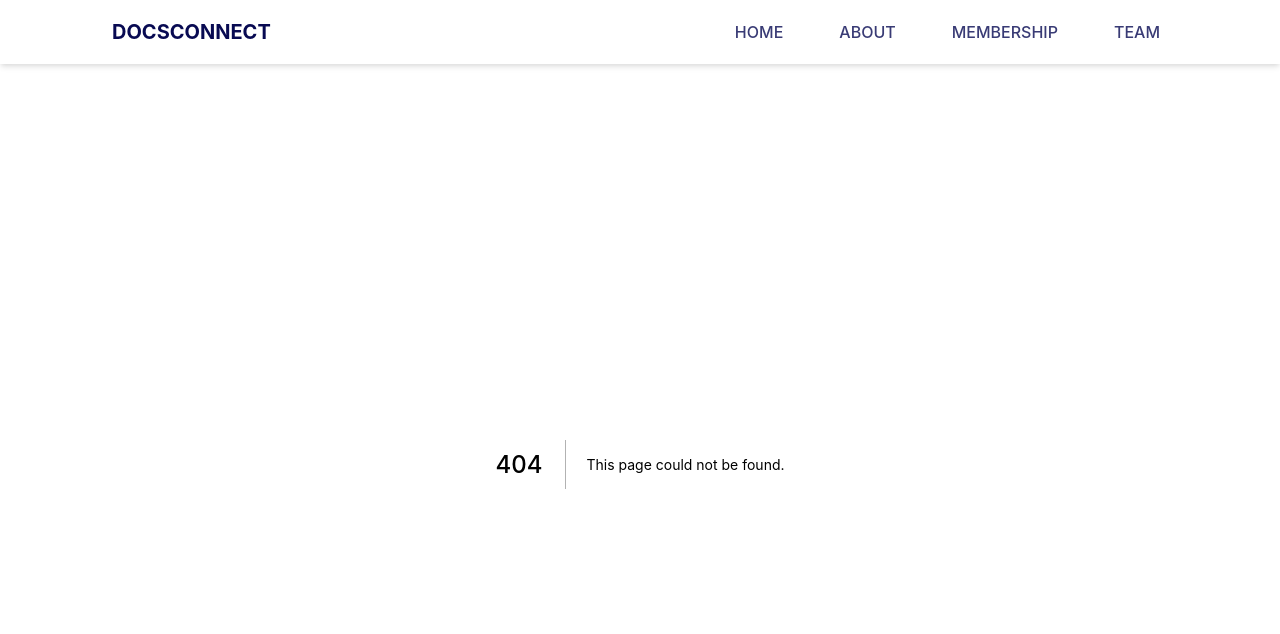
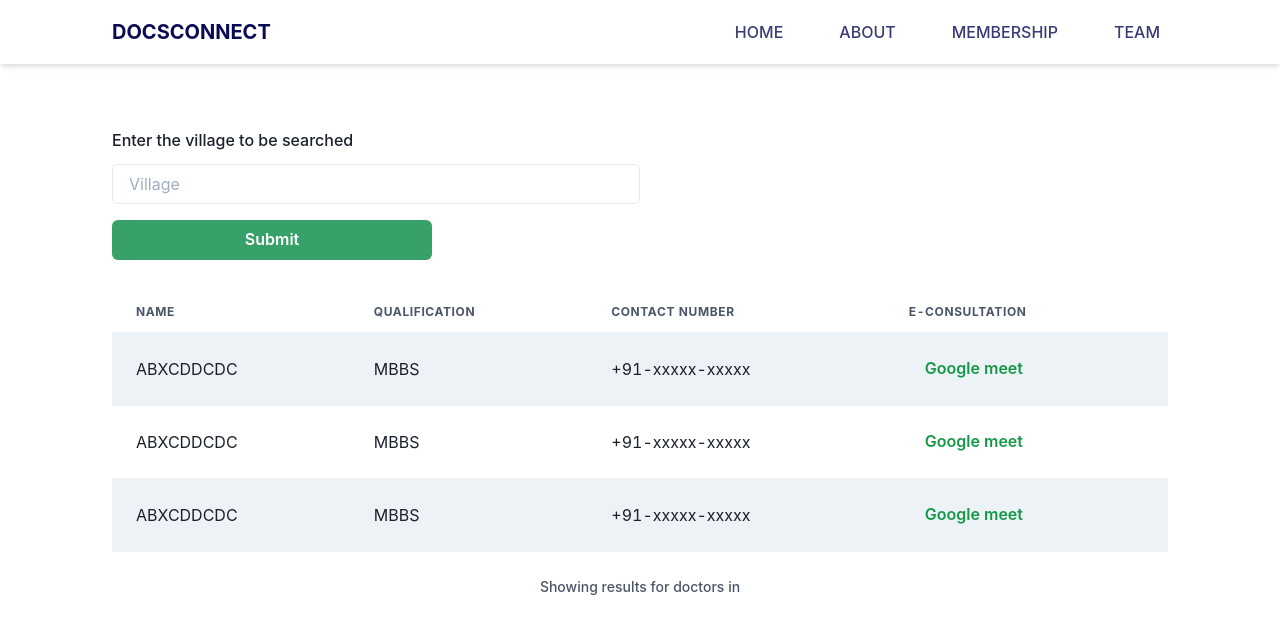
Before and after one commit to pranavsoni1101/docs_connect, a Next.js app: page /peripheryDoc in a window 1280 px wide. Before the commit this address had no page. Shown: the top 634 px of the page. Built offline with nearby package versions, Linux system fonts and the light colour scheme.

Commit message:
Added periphery doc page

```diff
--- /dev/null
+++ b/pages/peripheryDoc/index.jsx
@@ -0,0 +1,125 @@
+import React, { useState } from 'react';
+import { Box, Button, FormControl, FormLabel, Input, Table, TableCaption, Tbody, Td, Th, Thead, Tr } from '@chakra-ui/react';
+import Section from '../../components/Section'
+import SectionContent from '../../components/Section/SectionContent';
+
+const City = () => {
+    const [village, setVillage] = useState("");
+    const [display, setDisplay] = useState(false);
+
+    // Sets the state with user entered value
+    const handleCityInputChange = (event) => {
+        setVillage(event.target.value);
+    }
+
+    // Sets the docSpeciality state with user entered value
+    const handleDocSpecialityInputChange = (event) => {
+        setDocSpeciality(event.target.value);
+    }
+
+    const handleSubmit = (event) => {
+        event.preventDefault();
+        setDisplay(true);
+        console.log("Submit was called");
+    }
+
+    return(
+        <>
+            <Section>
+                <SectionContent>
+                            {/* To take input of city */}
+                            <FormControl>
+                                <FormLabel htmlFor='village'>
+                                    Enter the village to be searched
+                                </FormLabel>
+                                <Input
+                                    id           = "village"
+                                    // name         = "village"
+                                    type         = "text"
+                                    width        = "50%"
+                                    value        = {village}
+                                    onChange     = {handleCityInputChange}
+                                    marginTop    = "4px"
+                                    placeholder  = 'Village'
+                                    autoComplete = "off"
+                                    marginBottom = "1em"
+                                />
+                                <Button
+                                    type        = "submit"
+                                    width       = "xs"
+                                    display     = "block"
+                                    onClick    = {handleSubmit}
+                                    colorScheme = "green"
+                                    outline     = "none"
+                                >
+                                    Submit
+                                </Button>
+                            </FormControl>
+                            {/* Table to display the available doctors in the selected village and speciality */}
+                            <Box
+                                marginTop = "2em"
+                            >
+                                <Table
+                                    variant     = "striped"
+                                    marginY     = "2em"
+                                >
+                                    <TableCaption>Showing results for doctors in {village}</TableCaption>
+                                    <Thead>
+                                        <Tr>
+                                            <Th>Name</Th>
+                                            <Th>Qualification</Th>
+                                            <Th>Contact Number</Th>
+                                            <Th>E-Consultation</Th>
+                                        </Tr>
+                                    </Thead>
+                                    <Tbody>
+                                        <Tr>
+                                            <Td>ABXCDDCDC</Td>
+                                            <Td>MBBS</Td>
+                                            <Td>+91-xxxxx-xxxxx</Td>
+                                            <Td>
+                                                <Button
+                                                    variant     = "ghost"
+                                                    colorScheme = "whatsapp"
+                                                >
+                                                    Google meet
+                                                </Button>
+                                            </Td>
+                                        </Tr>
+                                        <Tr>
+                                            <Td>ABXCDDCDC</Td>
+                                            <Td>MBBS</Td>
+                                            <Td>+91-xxxxx-xxxxx</Td>
+                                            <Td>
+                                                <Button
+                                                    variant     = "ghost"
+                                                    colorScheme = "whatsapp"
+                                                >
+                                                    Google meet
+                                                </Button>
+                                            </Td>
+                                        </Tr>
+                                        <Tr>
+                                            <Td>ABXCDDCDC</Td>
+                                            <Td>MBBS</Td>
+                                            <Td>+91-xxxxx-xxxxx</Td>
+                                            <Td>
+                                                <Button
+                                                    variant      = "ghost"
+                                                    colorScheme  = "whatsapp"
+                                                    borderRadius = "md "
+                                                >
+                                                    Google meet
+                                                </Button>
+                                            </Td>
+                                        </Tr>
+                                    </Tbody>
+                                </Table>
+                            </Box>
+                </SectionContent>
+            </Section>
+        </>
+    )
+}
+
+export default City;
```
